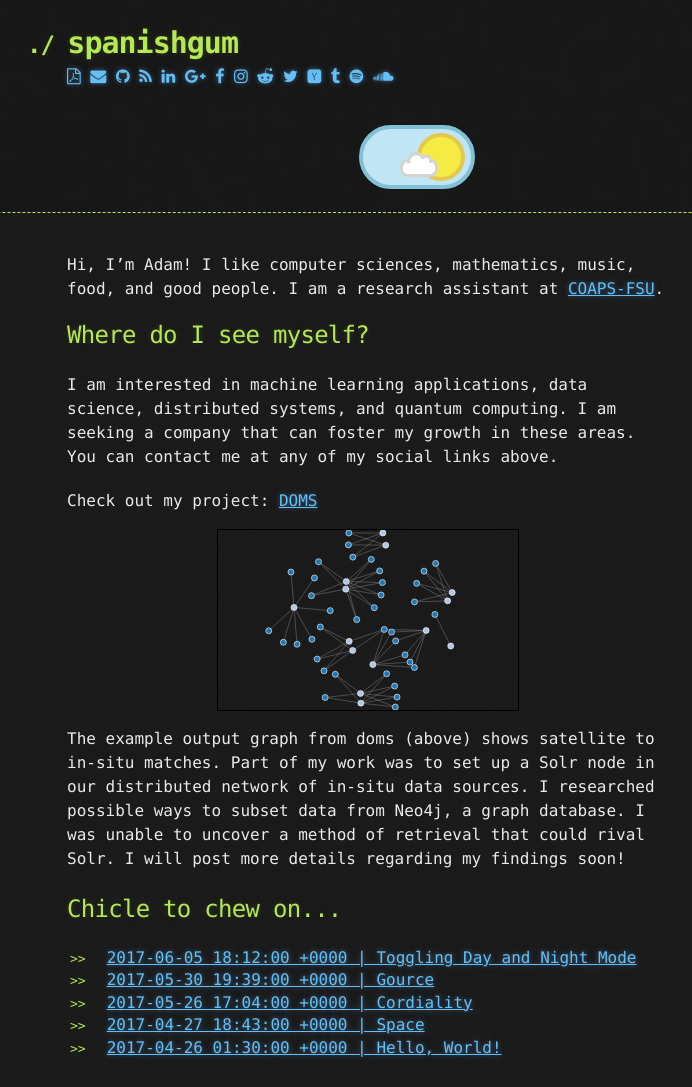
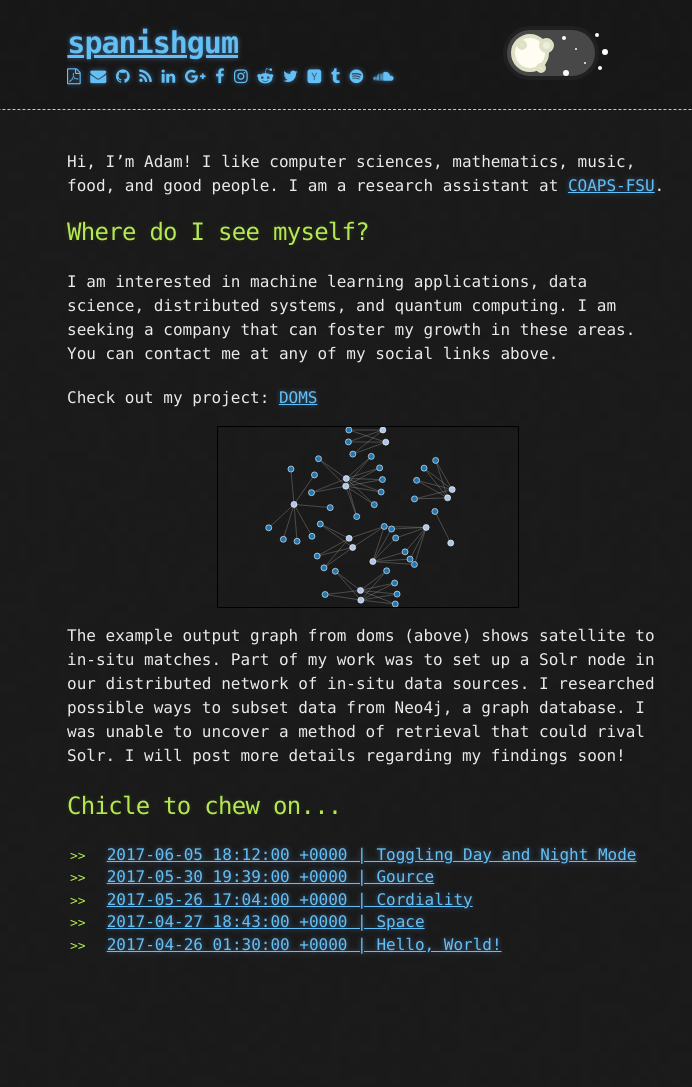
Before and after one commit to spanishgum/spanishgum.github.io, a Jekyll site: the page built from index.md, in a window 1280 px wide. Shown: the whole page, without its empty margins (273-965 px from the left). Built offline with Jekyll 4.4.1, drawn with Linux system fonts in a browser that asks for light colours; after the commit the page ends 984 px from its top, so only the background shows below that.

Commit message:
Finally got the styling done right with the toggle. No clue how it worked but it did.

```diff
--- /dev/null
+++ b/_includes/header.html
@@ -0,0 +1,11 @@
+<header>
+    <div class="header_container container">
+        <div class="headercol_l">
+            <h1><a href={{ site.url }}>{{ site.title | default: site.github.repository_name }}</a></h1>
+            {% include social.html %}
+        </div>
+        <div class="headercol_r">
+            {% include toggle.html %}
+        </div>
+    </div>
+</header>
--- a/_includes/toggle.html
+++ b/_includes/toggle.html
@@ -1,10 +1,10 @@
-<div class="wrapper">
+<!-- <div class="wrapper"> -->
   <div class="toggle">
-    <input class="toggle-input" type="checkbox" />
+    <input class="toggle-input" type="checkbox" checked=""/>
     <div class="toggle-bg"></div>
     <div class="toggle-switch">
       <div class="toggle-switch-figure"></div>
       <div class="toggle-switch-figureAlt"></div>
     </div>
   </div>
-</div>
+<!-- </div> -->
--- a/_layouts/default.html
+++ b/_layouts/default.html
@@ -17,14 +17,7 @@
 
     <body>
 
-        <header>
-            <div class="container">
-                <h1>{{ site.title | default: site.github.repository_name }}</h1>
-                {% include social.html %}
-                {% include toggle.html %}
-            </div>
-        </header>
-
+        {% include header.html %}
 
         <div class="container">
             <section id="main_content">
--- a/assets/css/style.scss
+++ b/assets/css/style.scss
@@ -3,6 +3,49 @@
 
 @import 'jekyll-theme-hacker';
 
+
+//////////////////////////////////
+// Two column effect for header
+//////////////////////////////////
+.headercol_l {
+    margin: 0 auto;
+    float: left;
+    width: 60%;
+    max-width: 360px;
+}
+
+.headercol_r {
+    margin: 0 auto;
+    float: right;
+    width: 40%;
+    max-width: 240px;
+    overflow: auto;
+}
+
+.headercol_r:before,
+.headercol_r:after {
+    content: "";
+    display: table;
+}
+
+.headercol_r:after {
+    clear: both;
+}
+
+
+.header_container {
+    overflow: auto;
+}
+
+.header_containter:before,
+.header_containter:after {
+    content: "";
+    display: table;
+}
+
+.header_containter:after {
+    clear: both;
+}
 
 //////////////////////////////
 // Inline syntax highlight
@@ -85,8 +128,9 @@
 .toggle {
   position: relative;
   display: inline-block;
-  width: 100px;
-  margin-left: 100px;
+  width: 80px;
+  margin-left: 80px;
+  margin-top: 10px;
   padding: 4px;
   border-radius: 40px;
 }
@@ -127,9 +171,9 @@
 
 .toggle-switch {
   position: relative;
-  width: 40px;
-  height: 40px;
-  margin-left: 50px;
+  width: 30px;
+  height: 30px;
+  margin-left: 40px;
   background-color: #F5EB42;
   border: 4px solid #E4C74D;
   border-radius: 50%;
@@ -149,7 +193,7 @@
   transform: scale(0.4);
   transition: all .12s cubic-bezier(0.250, 0.460, 0.450, 0.940);
   &:after {
-    @include cloudBubble(-65px, -42px, 15px, 15px, 70deg);
+    @include cloudBubble(-30px, -30px, 10px, 10px, 70deg);
   }
   &:before {
     @include cloudBubble(-25px, -10px, 30px, 30px, 30deg);
@@ -157,7 +201,7 @@
 }
 
 .toggle-switch-figureAlt {
-  @include crater(5px, 2px, 2px);
+  @include crater(2px, 2px, 2px);
 
   box-shadow:
     42px -7px 0 -3px #FCFCFC,
@@ -195,7 +239,7 @@
 }
 
 .toggle-input:checked ~ .toggle-switch .toggle-switch-figure {
-  margin-left: 40px;
+  margin-left: 30px;
   opacity: 0;
   transform: scale(0.1);
 }
```
Also changed, not shown: _layouts/post.html (+1 -6 lines).
